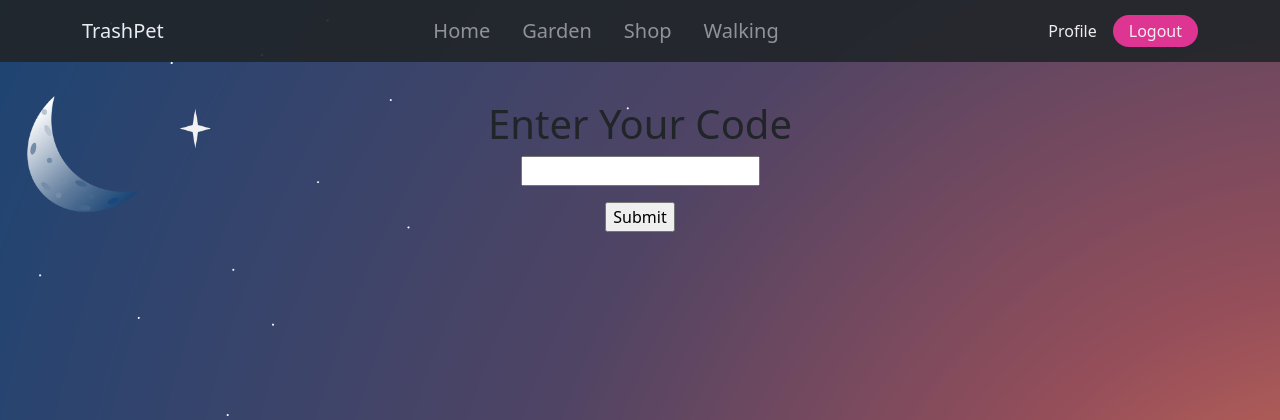
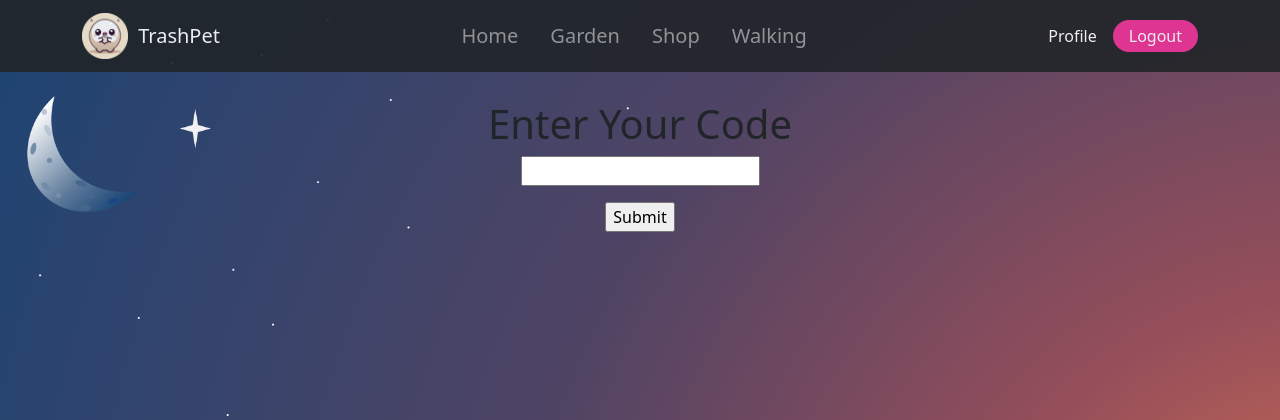
Before and after one commit to poppyts25/TrashPet, a Django app: page /trashpetapp/codes/ in a window 1280 px wide. Shown: the top 420 px of the page. Run offline with Django 4.2, Linux system fonts and the light colour scheme; a user stored in the database is signed in; data comes from the database, SQL or seed files in the repository.

Commit message:
navbar logo pic

```diff
--- a/trashpet/trashpetapp/templates/trashpetapp/navbar.html
+++ b/trashpet/trashpetapp/templates/trashpetapp/navbar.html
@@ -1,3 +1,4 @@
+{% load static %}
 <html lang="en">
 	<head>
 
@@ -28,7 +29,7 @@
 				width: 0%;
 				margin: 0 auto;
 				height: 2px;
-				background-color: #fff;
+				background-color: rgb(252, 91, 209);
 				transition: all 0.6s ease-in-out;
 			}
 			.navbar .navbar-nav .nav-item:hover::after{
@@ -52,6 +53,11 @@
 			.navbar .profile:hover{
 				color: rgb(252, 91, 209) !important;
 			}
+
+			.navbar-NavTitle{
+				vertical-align: middle;
+				padding-left: 5px;
+			}
 		</style>
 
 	</head>
@@ -59,7 +65,10 @@
 		<!-- Navbar -->
 		<nav class="navbar navbar-expand-lg navbar-dark bg-dark fixed-top">
 			<div class="container">
-				<a class="navbar-brand" href="#">TrashPet</a>
+				<a class="navbar-brand">
+					<img src='{% static "TrashPetNavLogo.png" %}' width="46" height="46">
+					<label class="navbar-NavTitle">TrashPet</label>
+				</a>
 				<button class="navbar-toggler" type="button" data-bs-toggle="offcanvas" data-bs-target="#offcanvasNavbar" aria-controls="offcanvasNavbar" aria-label="Toggle navigation">
 					<span class="navbar-toggler-icon"></span>
 				</button>
```
Also changed, not shown: trashpet/trashpetapp/static/TrashPetNavLogo.png (added).
